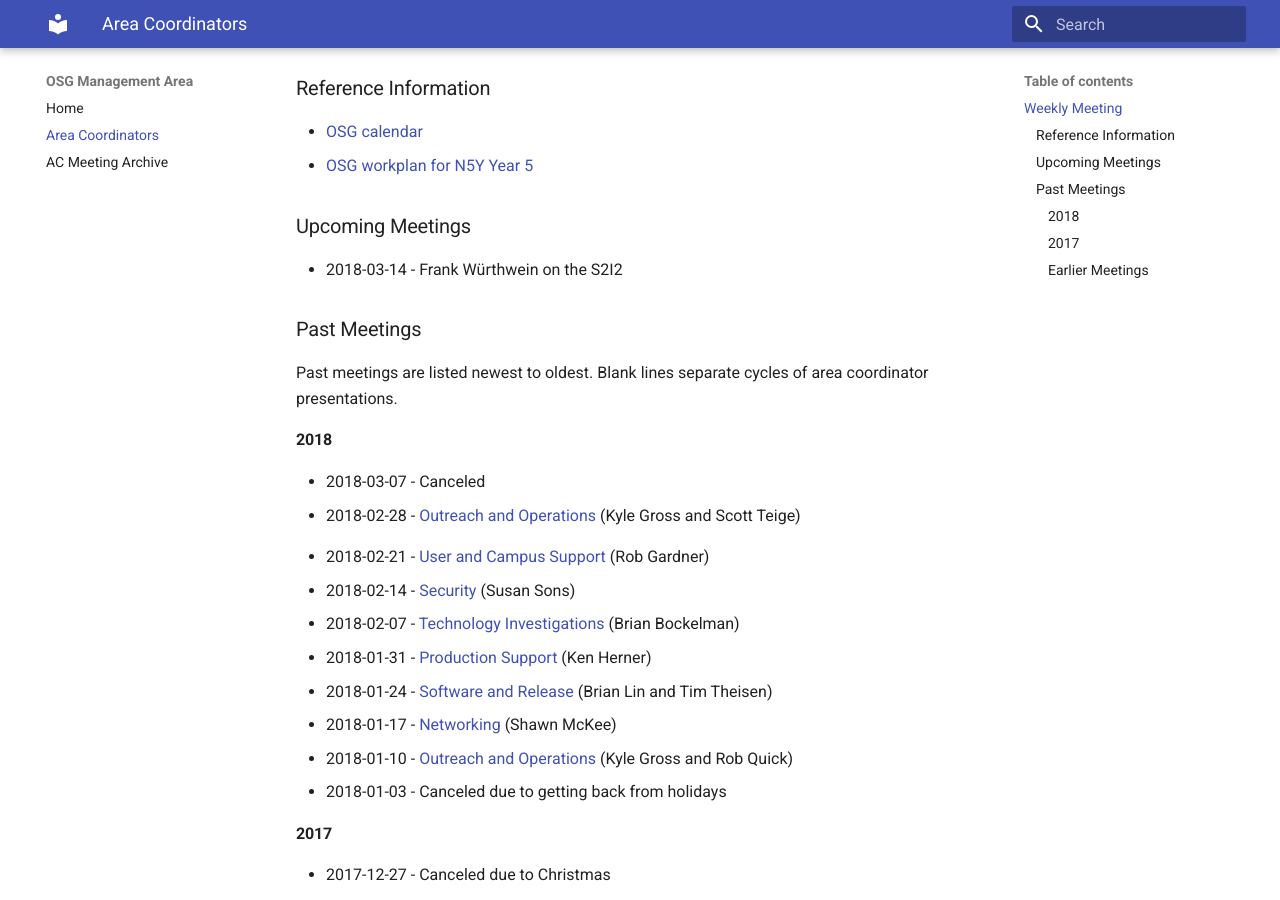
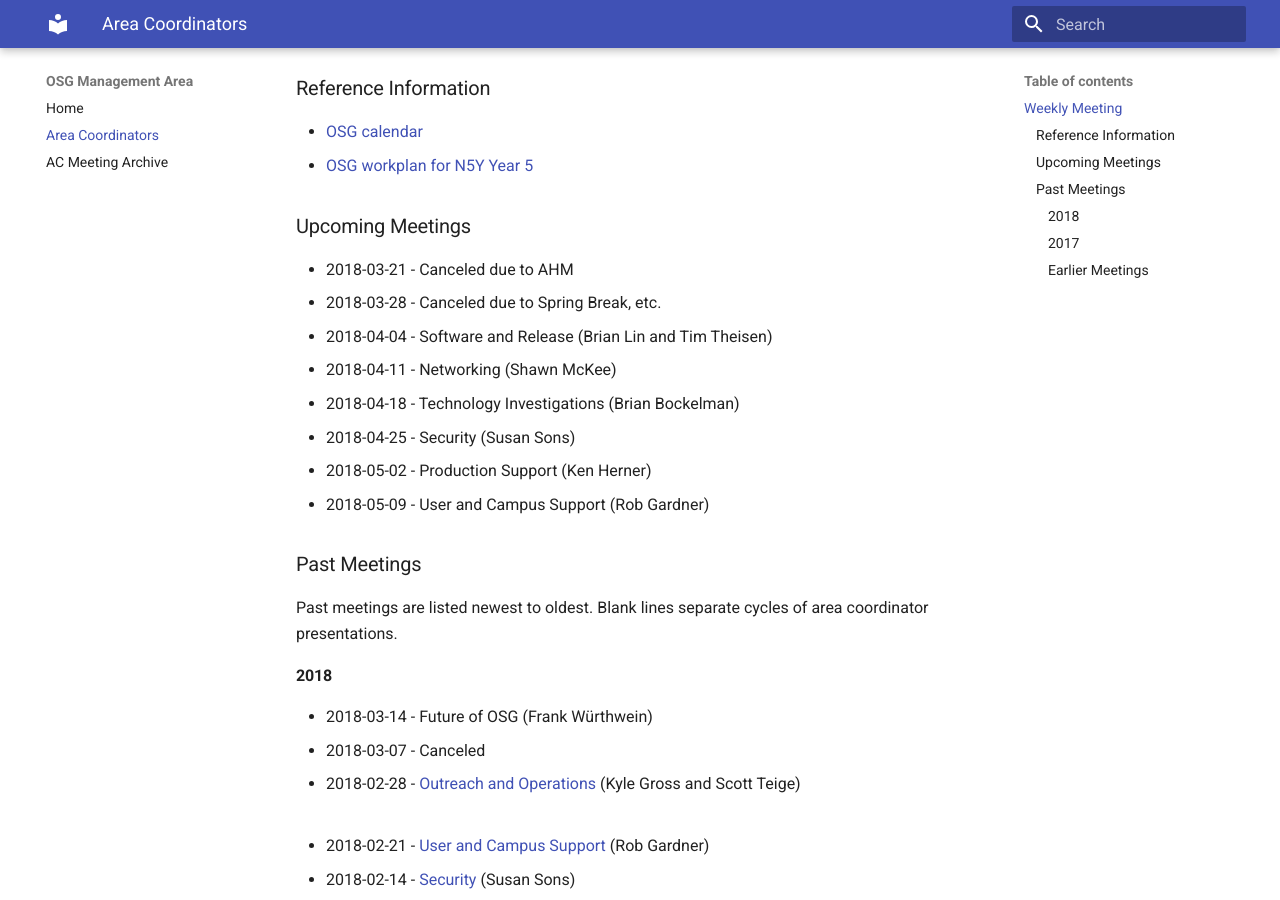
Before and after one commit to ppaschos/management-1, an MkDocs documentation site: the page built from docs/area-coordinators.md, in a window 1280 px wide and 900 px high, scrolled down 969 px. Built offline with MkDocs 1.6.1 and Material for MkDocs 9.7.7, drawn with Linux system fonts in a browser that asks for light colours; old or Windows-style settings are respelled for this version of MkDocs.

Commit message:
Updated with next cycle (2018-03-21 to 2018-05-09)

```diff
--- a/docs/area-coordinators.md
+++ b/docs/area-coordinators.md
@@ -44,7 +44,14 @@ The current Area Coordinators are:
 
 ### Upcoming Meetings
 
-- 2018-03-14 - Frank Würthwein on the S2I2
+- 2018-03-21 - Canceled due to AHM
+- 2018-03-28 - Canceled due to Spring Break, etc.
+- 2018-04-04 - Software and Release (Brian Lin and Tim Theisen)
+- 2018-04-11 - Networking (Shawn McKee)
+- 2018-04-18 - Technology Investigations (Brian Bockelman)
+- 2018-04-25 - Security (Susan Sons)
+- 2018-05-02 - Production Support (Ken Herner)
+- 2018-05-09 - User and Campus Support (Rob Gardner)
 
 ### Past Meetings
 
@@ -52,10 +59,11 @@ Past meetings are listed newest to oldest.  Blank lines separate cycles of area
 
 #### 2018
 
+- 2018-03-14 - Future of OSG (Frank Würthwein)
 - 2018-03-07 - Canceled
 - 2018-02-28 - [Outreach and Operations](https://github.com/opensciencegrid/operations/blob/master/docs/ac-27-2-2018.md) (Kyle Gross and Scott Teige)
 
-<!-- -->
+<div style="height: 0.5ex"></div>
 
 - 2018-02-21 - [User and Campus Support](https://docs.google.com/presentation/d/1xMoqFaoRMPzWsQ4X9PaGEEU_OeuYDhlMxv9NoVcgm8s/edit) (Rob Gardner)
 - 2018-02-14 - [Security](https://slides.com/hedgemage/osg-ac-14feb2018) (Susan Sons)
```
